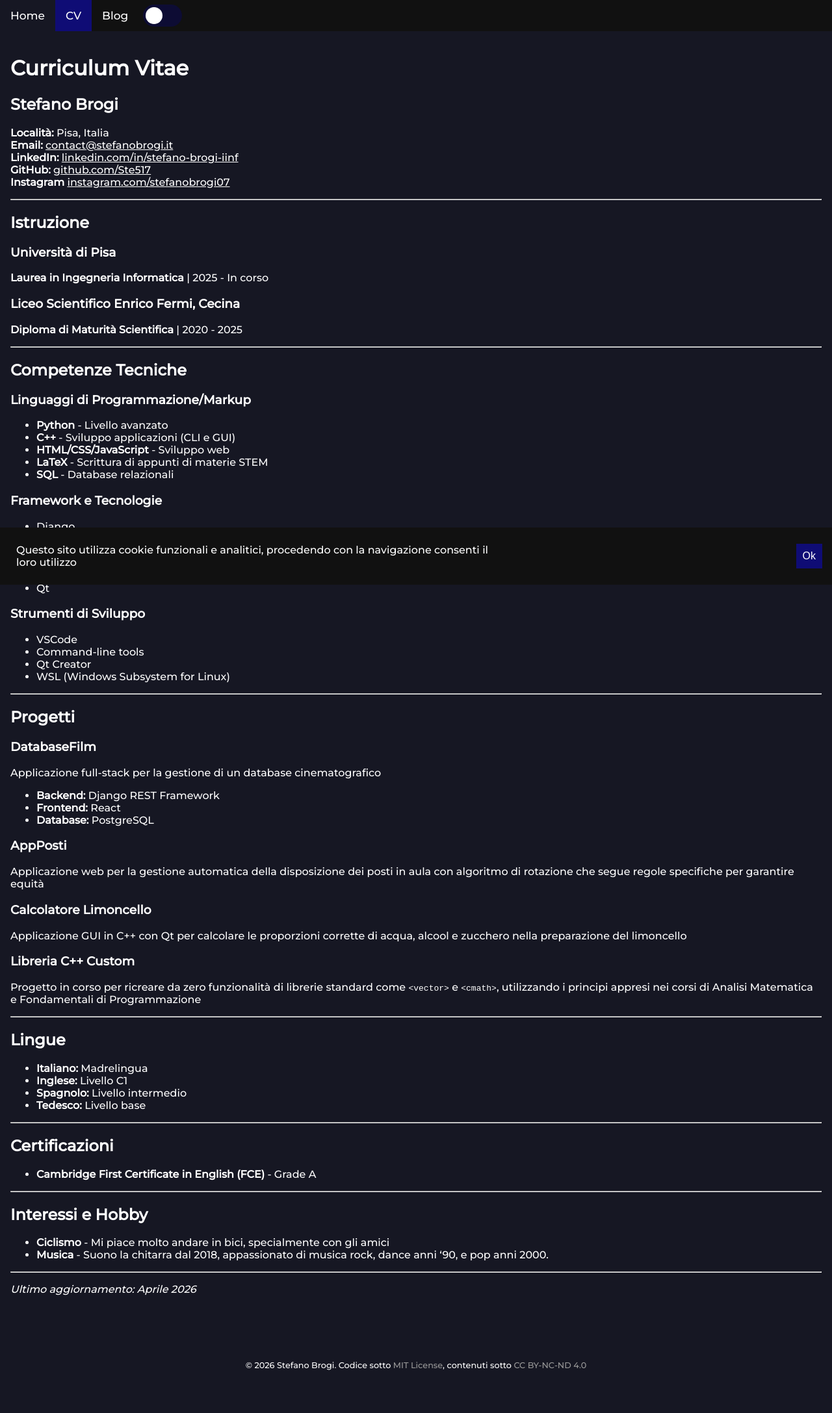
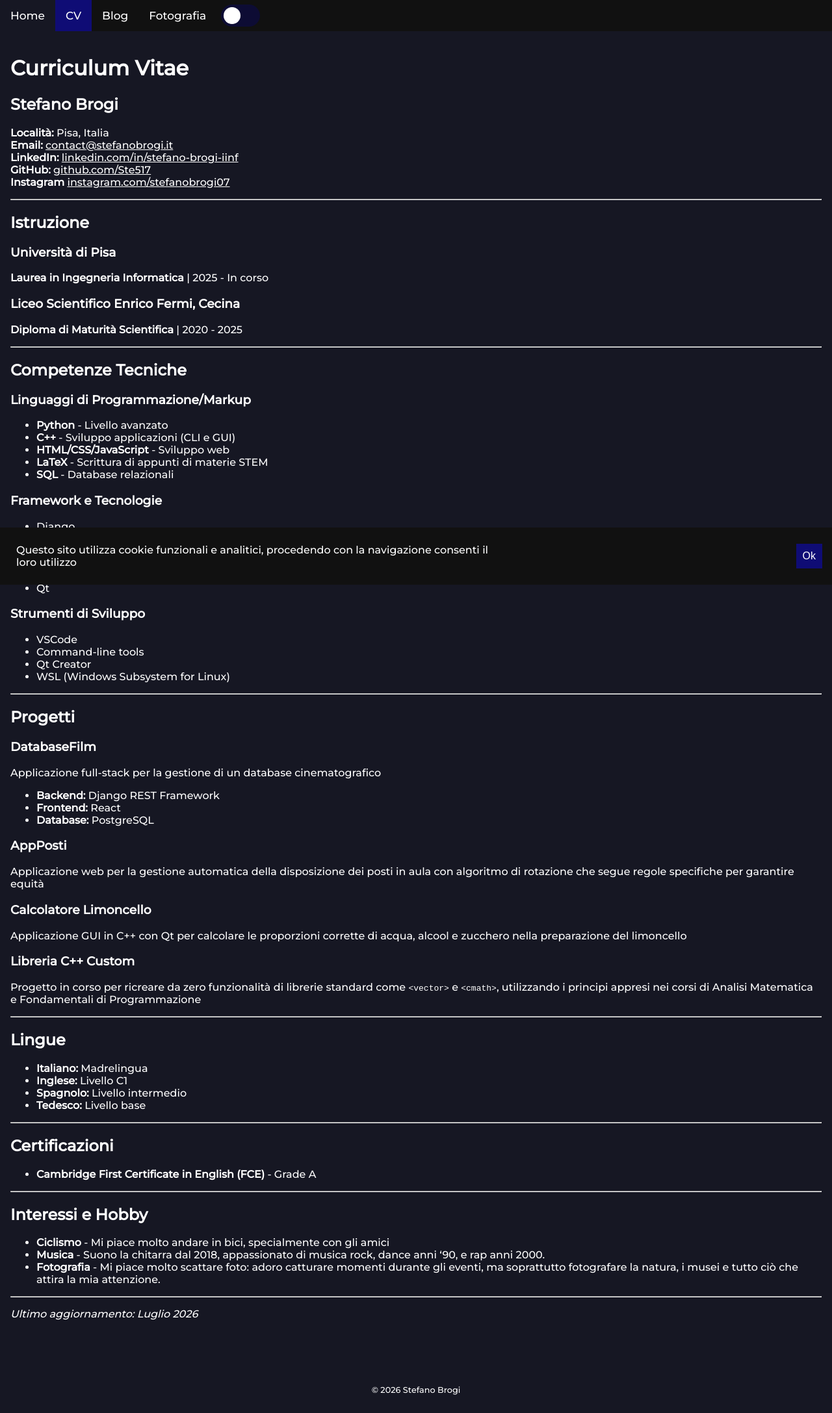
Before and after one commit to Ste517/Ste517.github.io, a Jekyll site: the page built from _pages/cv.md, in a window 1280 px wide. Shown: the whole page at 65% size. Built offline with Jekyll 4.4.1, drawn with Linux system fonts in a browser that asks for light colours; before the commit the page ends 2137 px from its top, so only the background shows below that.

Commit message:
Aggiunta sezione fotografia, primo post ed aggiornato CV

```diff
--- a/Gemfile
+++ b/Gemfile
@@ -2,6 +2,9 @@
 
 gem "jekyll", "~> 4.3.0"
 gem "minima", "~> 2.5"
+gem "csv"
+gem "base64"
+gem "webrick"
 
 group :jekyll_plugins do
   gem "jekyll-feed", "~> 0.12"
--- a/_config.yml
+++ b/_config.yml
@@ -34,6 +34,9 @@
   pages:
     output: true
     permalink: /:name
+  fotografia:
+    output: true
+    permalink: /fotografia/:name
 
 exclude:
   - Gemfile
--- a/_layouts/default.html
+++ b/_layouts/default.html
@@ -36,7 +36,7 @@
         {{ content }}
     </main>
     <footer>
-        <p>© 2026 Stefano Brogi. Codice sotto <a href="/LICENSE.md">MIT License</a>, contenuti sotto <a href="/LICENSE.md">CC BY-NC-ND 4.0</a></p>
+        <p>© 2026 Stefano Brogi</p>
     </footer>
     <div class="cookieadvise">
         <span>Questo sito utilizza cookie funzionali e analitici, procedendo con la navigazione consenti il loro utilizzo</span><span><button onclick="closeCookies()">Ok</button></span>
--- a/_pages/cv.md
+++ b/_pages/cv.md
@@ -89,8 +89,9 @@
 ## Interessi e Hobby
 
 - **Ciclismo** - Mi piace molto andare in bici, specialmente con gli amici
-- **Musica** - Suono la chitarra dal 2018, appassionato di musica rock, dance anni '90, e pop anni 2000.
+- **Musica** - Suono la chitarra dal 2018, appassionato di musica rock, dance anni '90, e rap anni 2000.
+- **Fotografia** - Mi piace molto scattare foto: adoro catturare momenti durante gli eventi, ma soprattutto fotografare la natura, i musei e tutto ciò che attira la mia attenzione.
 
 ---
 
-*Ultimo aggiornamento: Aprile 2026*
+*Ultimo aggiornamento: Luglio 2026*
--- a/src/css/styles.css
+++ b/src/css/styles.css
@@ -177,24 +177,16 @@
     color: var(--10);
 }
 
-p a {
+a {
     color: var(--10);
 }
 
-p a:visited {
+a:visited {
     color: var(--8);
-}
-
-a.link {
-    color: var(--10);
 }
 
 a.nosub {
     text-decoration: none;
-}
-
-a:visited.link {
-    color: var(--8);
 }
 
 div.social {
```
Also changed, not shown: _fotografia/2026-06-27-semifinale2-rock-metal-contest.md (added, +21 -0 lines), _fotografia/2026-07-18-finale-rock-metal-contest.md (added, +21 -0 lines), _pages/fotografia.md (added, +30 -0 lines).
